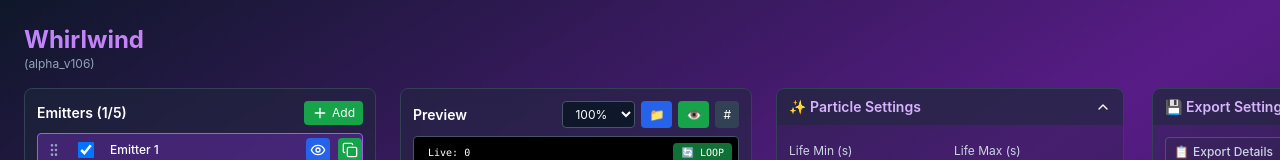
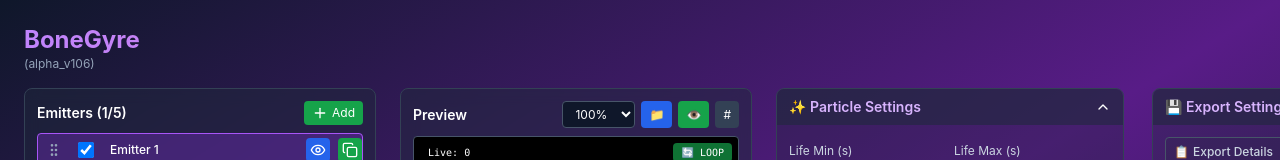
Before and after one commit to gantaki/SpineParticleExporter, a React (Vite) app: page / in a window 1280 px wide. Shown: the top 160 px of the page. Built offline with nearby package versions, Linux system fonts and the light colour scheme; the HTML template or start-up script is replaced by a standard one.

Commit message:
Update App.tsx

```diff
--- a/src/App.tsx
+++ b/src/App.tsx
@@ -105,7 +105,7 @@ const ParticleEditor: React.FC = () => {
         {/* Header */}
         <header className="mb-4">
           <h1 className="text-2xl font-bold bg-gradient-to-r from-purple-400 to-pink-400 bg-clip-text text-transparent">
-           Whirlwind
+           BoneGyre
           </h1>
           <p className="text-xs text-slate-400">
             (alpha_v106)
```
